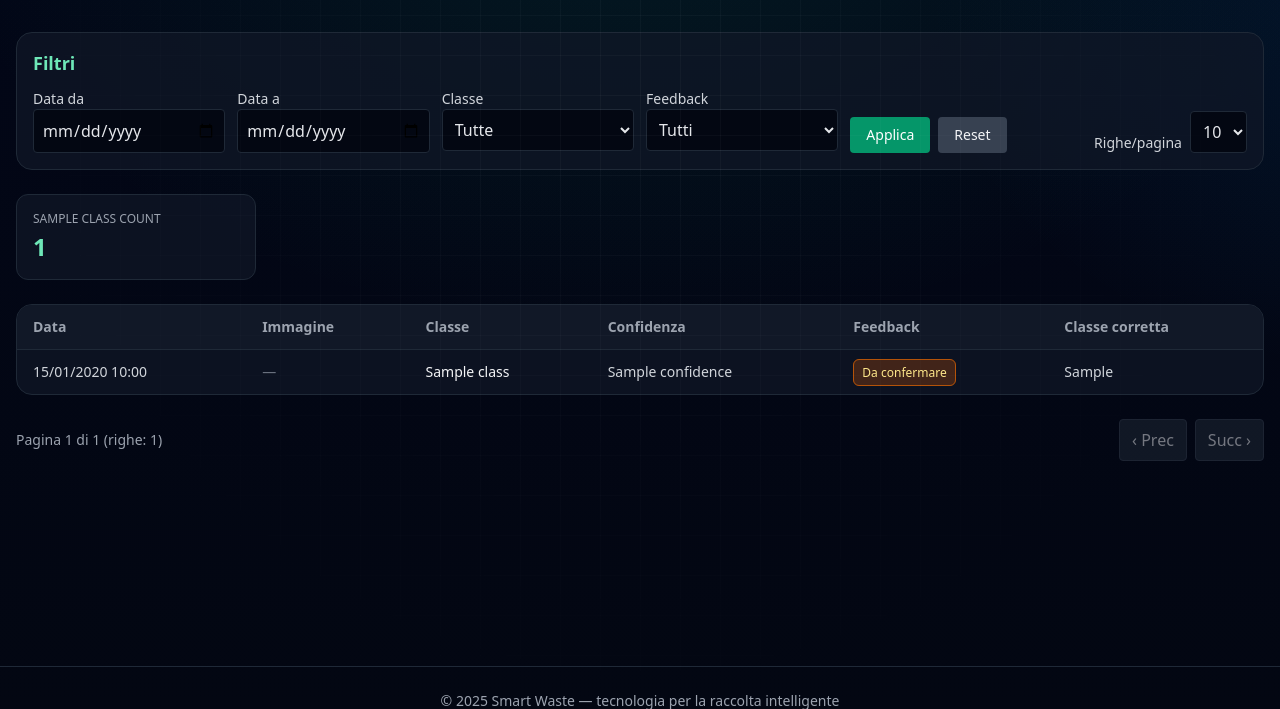
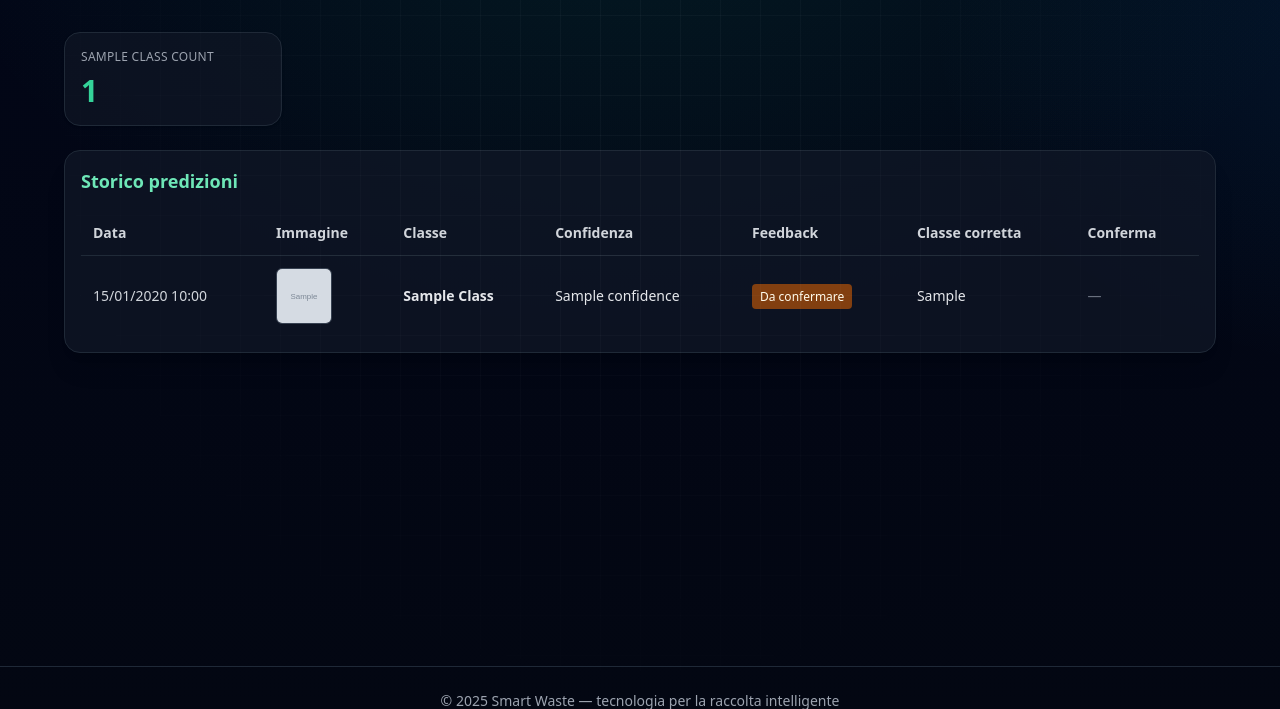
Before and after one commit to killerdds01/ProgPy, a Flask app: template templates/dashboard.html in a window 1280 px wide. Shown: the part 65-774 px from the top of the page. Run offline with Flask 3, Linux system fonts and the light colour scheme; the template is opened without the code that fills it: most values are stand-ins (such as "Sample title", 1, 10 or a date in 2020); grey boxes marked "Sample" are stand-in pictures; some libraries are stand-ins or nearby versions.

Commit message:
boh, penso che ho finito, adesso devo aggirnare ia

```diff
--- a/app.py
+++ b/app.py
@@ -1,4 +1,5 @@
 # --- Moduli standard ---
+import json
 import os
 import uuid
 import datetime
@@ -25,7 +26,7 @@ from wtforms.validators import DataRequired
 import torch
 import torch.nn as nn
 from torchvision import models, transforms
-from PIL import Image
+from PIL import Image, UnidentifiedImageError
 
 # --- MongoDB ---
 from pymongo import MongoClient
@@ -37,6 +38,9 @@ load_dotenv()
 
 app = Flask(__name__)
 app.config['SECRET_KEY'] = os.environ.get('SECRET_KEY', 'DEV_KEY_CHANGE_ME')
+
+# Limite dimensione upload (facoltativo): 10MB
+app.config['MAX_CONTENT_LENGTH'] = 10 * 1024 * 1024
 
 # Cookie & session policy
 app.config.update(
@@ -107,11 +111,24 @@ MODEL_PATH = 'best_model_finetuned_light.pth'
 model = models.resnet18(weights=None)
 model.fc = nn.Linear(model.fc.in_features, NUM_CLASSES)
 
-# torch.load con weights_only=True (PyTorch >= 2.4).
-# Se usi una versione più vecchia e ti dà errore, cambia in:
-# state = torch.load(MODEL_PATH, map_location=device)
-state = torch.load(MODEL_PATH, map_location=device, weights_only=True)
+# torch.load sicuro con fallback
+try:
+    state = torch.load(MODEL_PATH, map_location=device, weights_only=True)
+except TypeError:
+    # Per versioni PyTorch < 2.4
+    state = torch.load(MODEL_PATH, map_location=device)
 model.load_state_dict(state)
+
+# Temperature scaling (se presente)
+TEMPERATURE = 1.0
+try:
+    with open('calibration.json', 'r') as f:
+        CALIB = json.load(f)
+        TEMPERATURE = float(CALIB.get('temperature', 1.0))
+    print(f"Temperature scaling attivo: T={TEMPERATURE}")
+except Exception:
+    print("Nessuna calibrazione trovata. Uso T=1.0")
+
 model.to(device)
 model.eval()
 
@@ -140,7 +157,6 @@ def idle_logout():
 
 # Blocca la navigazione con predizione pendente
 # → CONSENTE solo: app, predict, feedback, upload file, auth, static.
-# Dashboard e landing vengono bloccate finché non confermi.
 @app.before_request
 def force_feedback_before_navigation():
     if not current_user.is_authenticated:
@@ -165,10 +181,9 @@ def inject_now():
 
 
 # ============== Routes ==============
-# Landing: sempre visibile (ma se c'è pending, il middleware sopra bloccherà)
 @app.route('/')
 def landing():
-    # Se loggato, mostra un eventuale avviso su predizioni pendenti "storiche"
+    # Avviso di eventuali vecchie pending se non c'è una pending in sessione
     pending_count = 0
     if current_user.is_authenticated and not session.get('pending_prediction_id'):
         pending_count = predictions_collection.count_documents({
@@ -177,13 +192,11 @@ def landing():
         })
     return render_template('landing.html', pending_count=pending_count)
 
-# Pagina di classificazione (ex index) — endpoint "app"
 @app.route('/app', endpoint='app')
 @login_required
 def classify():
     form = UploadForm()
     preload = None
-    # Se c'è una pending in questa sessione, precarico immagine/valori nel template
     pending_id = session.get('pending_prediction_id')
     if pending_id:
         doc = predictions_collection.find_one({
@@ -250,12 +263,10 @@ def dashboard():
     query = {'user_id': current_user.id}
     predictions = list(predictions_collection.find(query).sort('timestamp', -1))
     class_counts = {c: 0 for c in CLASS_NAMES}
-    pending_exists = False
+    pending_exists = any(p.get('feedback') is None for p in predictions)
     for p in predictions:
         if 'class' in p:
             class_counts[p['class']] += 1
-        if not p.get('feedback'):
-            pending_exists = True
     return render_template(
         'dashboard.html',
         predictions=predictions,
@@ -273,12 +284,23 @@ def predict():
     file = request.files['file']
     unique_filename = f"{uuid.uuid4()}_{file.filename}"
     filepath = os.path.join(UPLOAD_FOLDER, unique_filename)
-    file.save(filepath)
 
-    img = Image.open(filepath).convert('RGB')
+    try:
+        file.save(filepath)
+        # Validazione base immagine
+        Image.open(filepath).verify()
+        img = Image.open(filepath).convert('RGB')
+    except (UnidentifiedImageError, OSError):
+        if os.path.exists(filepath):
+            os.remove(filepath)
+        return jsonify({'error': 'File non valido o danneggiato.'}), 400
+
     input_tensor = transform(img).unsqueeze(0).to(device)
     with torch.no_grad():
         output = model(input_tensor)
+        # ---- Calibrazione confidenza ----
+        if TEMPERATURE and TEMPERATURE != 1.0:
+            output = output / TEMPERATURE
         probabilities = torch.nn.functional.softmax(output[0], dim=0)
         predicted_prob, predicted_idx = torch.max(probabilities, 0)
         predicted_class = CLASS_NAMES[predicted_idx.item()]
@@ -301,10 +323,12 @@ def predict():
         'prediction_id': str(inserted_id)
     })
 
+# ---- FEEDBACK: esente da CSRF ----
 @app.route('/feedback', methods=['POST'])
 @login_required
+@csrf.exempt
 def submit_feedback():
-    data = request.get_json()
+    data = request.get_json(silent=True) or {}
     prediction_id = data.get('prediction_id')
     feedback_type = data.get('feedback_type')
     correct_class = data.get('correct_class')
@@ -326,7 +350,6 @@ def submit_feedback():
     if result.matched_count == 0:
         return jsonify({'error': 'Predizione non trovata.'}), 404
 
-    # se questa era la pending, elimina il blocco
     if session.get('pending_prediction_id') == prediction_id:
         session.pop('pending_prediction_id', None)
 
@@ -335,7 +358,6 @@ def submit_feedback():
 @app.route('/uploads/<filename>')
 @login_required
 def uploaded_file(filename):
-    # Sicurezza: serviamo solo file appartenenti all'utente
     pred = predictions_collection.find_one({'image_filename': filename, 'user_id': current_user.id})
     if not pred:
         abort(403)
--- a/templates/dashboard.html
+++ b/templates/dashboard.html
@@ -2,236 +2,210 @@
 {% block title %}Dashboard · Smart Waste{% endblock %}
 
 {% block content %}
-<div class="space-y-6">
+<div class="max-w-6xl mx-auto space-y-6">
 
-  <!-- FILTRI -->
-  <div class="bg-gray-900/70 border border-gray-800 rounded-2xl p-4">
-    <h2 class="text-lg font-semibold text-emerald-300 mb-3">Filtri</h2>
-    <div class="grid sm:grid-cols-2 md:grid-cols-6 gap-3">
-      <div>
-        <label class="block text-sm text-gray-300">Data da</label>
-        <input type="date" id="filter-date-from" class="w-full bg-gray-950 border border-gray-800 rounded px-2 py-2 text-gray-200">
-      </div>
-      <div>
-        <label class="block text-sm text-gray-300">Data a</label>
-        <input type="date" id="filter-date-to" class="w-full bg-gray-950 border border-gray-800 rounded px-2 py-2 text-gray-200">
-      </div>
-      <div>
-        <label class="block text-sm text-gray-300">Classe</label>
-        <select id="filter-class" class="w-full bg-gray-950 border border-gray-800 rounded px-2 py-2 text-gray-200">
-          <option value="">Tutte</option>
-          {% for cname in class_names %}
-            <option value="{{ cname }}">{{ cname|capitalize }}</option>
-          {% endfor %}
-        </select>
-      </div>
-      <div>
-        <label class="block text-sm text-gray-300">Feedback</label>
-        <select id="filter-feedback" class="w-full bg-gray-950 border border-gray-800 rounded px-2 py-2 text-gray-200">
-          <option value="">Tutti</option>
-          <option value="correct">Corretto</option>
-          <option value="incorrect">Errato</option>
-          <option value="pending">Da confermare</option>
-        </select>
-      </div>
-      <div class="flex items-end gap-2">
-        <button id="btn-apply-filters" class="px-4 py-2 rounded bg-emerald-600 hover:bg-emerald-500 text-white text-sm">Applica</button>
-        <button id="btn-reset-filters" class="px-4 py-2 rounded bg-gray-700 hover:bg-gray-600 text-gray-100 text-sm">Reset</button>
-      </div>
-      <div class="flex items-end gap-2 justify-end">
-        <label class="text-sm text-gray-300">Righe/pagina</label>
-        <select id="rows-per-page" class="bg-gray-950 border border-gray-800 rounded px-2 py-2 text-gray-200">
-          <option>5</option><option selected>10</option><option>20</option><option>50</option>
-        </select>
-      </div>
-    </div>
-  </div>
-
-  <!-- KPI -->
-  <div class="grid grid-cols-2 md:grid-cols-5 gap-3">
-    {% for cname, count in class_counts.items() %}
-      <div class="bg-gray-900/70 border border-gray-800 rounded-xl p-4 card-hover">
-        <div class="text-xs uppercase text-gray-400">{{ cname }}</div>
-        <div class="text-2xl font-semibold text-emerald-300 mt-1">{{ count }}</div>
+  <!-- Stat cards -->
+  <div class="grid grid-cols-2 sm:grid-cols-3 lg:grid-cols-5 gap-4">
+    {% for name, count in class_counts.items() %}
+      <div class="bg-gray-900/60 border border-gray-800 rounded-2xl p-4 shadow">
+        <div class="text-xs uppercase tracking-wide text-gray-400">{{ name|upper }}</div>
+        <div class="mt-2 text-3xl font-semibold text-emerald-400">{{ count }}</div>
       </div>
     {% endfor %}
   </div>
 
-  <!-- TABELLA -->
-  <div class="bg-gray-900/70 border border-gray-800 rounded-2xl overflow-x-auto">
-    <table id="predictions-table" class="min-w-full text-sm">
-      <thead class="bg-gray-900">
-        <tr class="text-left text-gray-400">
-          <th class="px-4 py-3">Data</th>
-          <th class="px-4 py-3">Immagine</th>
-          <th class="px-4 py-3">Classe</th>
-          <th class="px-4 py-3">Confidenza</th>
-          <th class="px-4 py-3">Feedback</th>
-          <th class="px-4 py-3">Classe corretta</th>
-          {% if pending_exists %}<th class="px-4 py-3">Conferma</th>{% endif %}
+  <!-- Tabella -->
+  <div class="bg-gray-900/70 border border-gray-800 rounded-2xl p-4 shadow-xl overflow-x-auto">
+    <h2 class="text-lg font-semibold text-emerald-300 mb-4">Storico predizioni</h2>
+
+    <table class="min-w-full text-sm">
+      <thead class="text-gray-300">
+        <tr class="border-b border-gray-800">
+          <th class="py-3 px-3 text-left">Data</th>
+          <th class="py-3 px-3 text-left">Immagine</th>
+          <th class="py-3 px-3 text-left">Classe</th>
+          <th class="py-3 px-3 text-left">Confidenza</th>
+          <th class="py-3 px-3 text-left">Feedback</th>
+          <th class="py-3 px-3 text-left">Classe corretta</th>
+          <th class="py-3 px-3 text-left">Conferma</th>
         </tr>
       </thead>
-      <tbody>
-        {% for pred in predictions %}
-          {% set is_pending = (not pred.feedback) %}
-          <tr class="border-t border-gray-800 hover:bg-gray-900/40 {% if is_pending %}pending-feedback{% endif %}"
-              data-pred-id="{{ pred._id }}"
-              data-class="{{ pred.class }}"
-              data-feedback="{{ pred.feedback if pred.feedback else 'pending' }}"
-              data-date="{{ pred.timestamp.strftime('%Y-%m-%d') if pred.timestamp else '' }}">
-            <td class="px-4 py-3 text-gray-300">{{ pred.timestamp.strftime('%d/%m/%Y %H:%M') if pred.timestamp else '' }}</td>
-            <td class="px-4 py-3">
-              {% if pred.image_filename %}
-                <img src="{{ url_for('uploaded_file', filename=pred.image_filename) }}" class="h-16 w-16 object-cover rounded-md border border-gray-800" />
-              {% else %}<span class="text-gray-500">—</span>{% endif %}
+      <tbody id="predTableBody" class="divide-y divide-gray-800 text-gray-200">
+
+        {% for p in predictions %}
+        <tr data-id="{{ p._id }}">
+          <td class="py-3 px-3 whitespace-nowrap text-gray-300">
+            {{ p.timestamp.strftime('%d/%m/%Y %H:%M') if p.timestamp else '—' }}
           </td>
-            <td class="px-4 py-3 font-medium text-gray-100">{{ pred.class|capitalize }}</td>
-            <td class="px-4 py-3 text-gray-300">
-              {% if pred.confidence is number %}{{ (pred.confidence * 100)|round(2) }}%{% else %}{{ pred.confidence }}{% endif %}
+          <td class="py-3 px-3">
+            <img src="{{ url_for('uploaded_file', filename=p.image_filename) }}"
+                 class="h-14 w-14 rounded-md object-cover border border-gray-700" alt="">
           </td>
-            <td class="px-4 py-3">
-              {% if pred.feedback == 'correct' %}
-                <span class="px-2 py-1 rounded-md text-xs bg-emerald-800/60 text-emerald-200 border border-emerald-700">Corretto</span>
-              {% elif pred.feedback == 'incorrect' %}
-                <span class="px-2 py-1 rounded-md text-xs bg-rose-800/60 text-rose-200 border border-rose-700">Errato</span>
+          <td class="py-3 px-3 font-semibold capitalize">{{ p.class }}</td>
+          <td class="py-3 px-3">{{ p.confidence }}</td>
+
+          <!-- Badge feedback -->
+          <td class="py-3 px-3" data-cell="badge">
+            {% if p.feedback == 'correct' %}
+              <span class="px-2 py-1 rounded text-xs bg-emerald-700/70 text-emerald-50">Corretto</span>
+            {% elif p.feedback == 'incorrect' %}
+              <span class="px-2 py-1 rounded text-xs bg-rose-700/70 text-rose-50">Errato</span>
             {% else %}
-                <span class="px-2 py-1 rounded-md text-xs bg-amber-800/40 text-amber-200 border border-amber-700">Da confermare</span>
+              <span class="px-2 py-1 rounded text-xs bg-amber-700/70 text-amber-50">Da confermare</span>
             {% endif %}
           </td>
-            <td class="px-4 py-3 text-gray-300">
-              {{ pred.correct_class_feedback|capitalize if pred.correct_class_feedback else '—' }}
+
+          <!-- Classe corretta -->
+          <td class="py-3 px-3 capitalize" data-cell="correct-class">
+            {{ p.correct_class_feedback or '—' }}
           </td>
 
-            {% if pending_exists %}
-              <td class="px-4 py-3">
-                {% if not pred.feedback %}
-                  <div class="flex flex-wrap items-center gap-2">
-                    <button class="btn-confirm-correct px-3 py-1 rounded bg-emerald-600 hover:bg-emerald-500 text-white text-xs btn-pulse">Conferma corretto</button>
-                    <select class="sel-correct-class bg-gray-900 border border-gray-700 rounded px-2 py-1 text-xs text-gray-200">
+          <!-- Azioni -->
+          <td class="py-3 px-3" data-cell="actions">
+            {% if not p.feedback %}
+            <div class="flex items-center gap-2 flex-wrap">
+              <button class="btn-correct px-3 py-1.5 rounded-lg bg-emerald-600 hover:bg-emerald-500 text-white">
+                Conferma corretto
+              </button>
+
+              <!-- Blocco correzione: Nascosto finché non si preme “Segna errato” -->
+              <div class="corr-block hidden items-center gap-2">
+                <select class="corr-select bg-gray-900 border border-gray-700 rounded-lg px-2 py-1.5 text-sm">
                   <option value="">Classe corretta…</option>
                   {% for c in class_names %}
                     <option value="{{ c }}">{{ c|capitalize }}</option>
                   {% endfor %}
                 </select>
-                    <button class="btn-confirm-incorrect px-3 py-1 rounded bg-rose-600 hover:bg-rose-500 text-white text-xs">Segna errato</button>
+                <button class="btn-send-incorrect px-3 py-1.5 rounded-lg bg-rose-600 hover:bg-rose-500 text-white">
+                  Invia
+                </button>
+                <button class="btn-cancel px-3 py-1.5 rounded-lg bg-gray-700 hover:bg-gray-600 text-gray-100">
+                  Annulla
+                </button>
+              </div>
+
+              <button class="btn-incorrect px-3 py-1.5 rounded-lg bg-rose-600/90 hover:bg-rose-500 text-white">
+                Segna errato
+              </button>
             </div>
             {% else %}
               <span class="text-gray-500">—</span>
             {% endif %}
           </td>
+        </tr>
+        {% endfor %}
+
+        {% if predictions|length == 0 %}
+        <tr>
+          <td colspan="7" class="py-8 text-center text-gray-400">
+            Nessuna predizione trovata.
+          </td>
+        </tr>
         {% endif %}
-          </tr>
-        {% else %}
-          <tr><td colspan="7" class="px-4 py-8 text-center text-gray-400">Nessuna predizione trovata.</td></tr>
-        {% endfor %}
       </tbody>
     </table>
   </div>
 
-  <!-- PAGINAZIONE -->
-  <div class="flex flex-wrap items-center justify-between gap-3">
-    <div id="page-info" class="text-sm text-gray-400">Pagina 1 di 1</div>
-    <div class="flex items-center gap-2">
-      <button id="btn-prev" class="px-3 py-2 rounded bg-gray-800 border border-gray-700 text-gray-200 disabled:opacity-50">‹ Prec</button>
-      <button id="btn-next" class="px-3 py-2 rounded bg-gray-800 border border-gray-700 text-gray-200 disabled:opacity-50">Succ ›</button>
-    </div>
-  </div>
+  <!-- messaggio locale -->
+  <div id="dashMsg" class="hidden rounded-lg px-4 py-3 text-sm border"></div>
 </div>
 
 <script>
-  // --- Filtri + paginazione client-side ---
-  const tbody = document.querySelector('#predictions-table tbody');
-  const rowsAll = Array.from(tbody.querySelectorAll('tr[data-pred-id]'));
-  const pageInfo = document.getElementById('page-info');
-  const rowsPerSelect = document.getElementById('rows-per-page');
-  const btnPrev = document.getElementById('btn-prev');
-  const btnNext = document.getElementById('btn-next');
+(() => {
+  const table = document.getElementById('predTableBody');
+  const dashMsg = document.getElementById('dashMsg');
 
-  let filtered = rowsAll.slice();
-  let page = 1;
-
-  function applyFilters() {
-    const from = document.getElementById('filter-date-from').value;
-    const to = document.getElementById('filter-date-to').value;
-    const cls = document.getElementById('filter-class').value;
-    const fb = document.getElementById('filter-feedback').value;
-
-    filtered = rowsAll.filter(row => {
-      const rDate = row.dataset.date || '';
-      const rClass = row.dataset.class || '';
-      const rFb = row.dataset.feedback || '';
-      if (from && rDate < from) return false;
-      if (to && rDate > to) return false;
-      if (cls && rClass !== cls) return false;
-      if (fb && rFb !== fb) return false;
-      return true;
-    });
-    page = 1;
-    renderPage();
+  function showMsg(text, type='info'){
+    dashMsg.textContent = text;
+    dashMsg.className = 'rounded-lg px-4 py-3 text-sm border ' +
+      (type==='success' ? 'bg-emerald-900/70 border-emerald-800 text-emerald-100' :
+       type==='error'   ? 'bg-rose-900/70 border-rose-800 text-rose-100' :
+                          'bg-sky-900/70 border-sky-800 text-sky-100');
+    dashMsg.classList.remove('hidden');
+    setTimeout(() => dashMsg.classList.add('hidden'), 2500);
   }
 
-  function renderPage() {
-    const perPage = parseInt(rowsPerSelect.value, 10) || 10;
-    const total = filtered.length;
-    const pages = Math.max(1, Math.ceil(total / perPage));
-    if (page > pages) page = pages;
+  // Delegation: gestiamo tutti i click sulla tabella
+  table.addEventListener('click', async (e) => {
+    const btn = e.target.closest('button');
+    if (!btn) return;
 
-    // nascondi tutto, poi mostra solo lo slice
-    rowsAll.forEach(r => r.style.display = 'none');
-    const start = (page - 1) * perPage;
-    const end = start + perPage;
-    filtered.slice(start, end).forEach(r => r.style.display = '');
+    const row = btn.closest('tr');
+    const id  = row.getAttribute('data-id');
+    const badgeCell = row.querySelector('[data-cell="badge"]');
+    const correctCell = row.querySelector('[data-cell="correct-class"]');
+    const actionsCell = row.querySelector('[data-cell="actions"]');
+    const corrBlock = row.querySelector('.corr-block');
+    const select = row.querySelector('.corr-select');
 
-    pageInfo.textContent = `Pagina ${page} di ${pages} (righe: ${total})`;
-    btnPrev.disabled = (page <= 1);
-    btnNext.disabled = (page >= pages);
+    // 1) Segna errato → mostra la select (senza inviare ancora)
+    if (btn.classList.contains('btn-incorrect')) {
+      corrBlock.classList.remove('hidden');
+      select.focus();
+      return;
     }
 
-  document.getElementById('btn-apply-filters').addEventListener('click', applyFilters);
-  document.getElementById('btn-reset-filters').addEventListener('click', () => {
-    ['filter-date-from','filter-date-to','filter-class','filter-feedback'].forEach(id => document.getElementById(id).value = '');
-    applyFilters();
-  });
-  rowsPerSelect.addEventListener('change', renderPage);
-  btnPrev.addEventListener('click', () => { page = Math.max(1, page - 1); renderPage(); });
-  btnNext.addEventListener('click', () => { page = page + 1; renderPage(); });
+    // 2) Annulla → nascondi il blocco select
+    if (btn.classList.contains('btn-cancel')) {
+      corrBlock.classList.add('hidden');
+      select.value = '';
+      return;
+    }
 
-  // Inizializza
-  applyFilters();
-
-  // --- Feedback da tabella (uguale a prima) ---
-  function getCookie(name) { const v = `; ${document.cookie}`; const p = v.split(`; ${name}=`); if (p.length === 2) return decodeURIComponent(p.pop().split(';').shift()); }
-  const CSRF_TOKEN = getCookie('csrf_token');
-
-  async function sendFeedback(predictionId, type, correctClass=null) {
+    // 3) Conferma corretto → invia feedback correct
+    if (btn.classList.contains('btn-correct')) {
+      try {
         const res = await fetch('/feedback', {
           method: 'POST',
-      headers: { 'Content-Type':'application/json', 'X-CSRFToken': CSRF_TOKEN || '' },
-      body: JSON.stringify({ prediction_id: predictionId, feedback_type: type, correct_class: correctClass })
+          headers: { 'Content-Type': 'application/json' },
+          credentials: 'same-origin',
+          body: JSON.stringify({ prediction_id: id, feedback_type: 'correct' })
         });
         const data = await res.json();
-    if (!res.ok) throw new Error(data.error || 'Errore salvataggio feedback');
-    return data;
+        if (!res.ok) throw new Error(data.error || 'Errore HTTP');
+
+        // UI update
+        badgeCell.innerHTML = '<span class="px-2 py-1 rounded text-xs bg-emerald-700/70 text-emerald-50">Corretto</span>';
+        actionsCell.innerHTML = '<span class="text-gray-500">—</span>';
+        showMsg('Feedback salvato.', 'success');
+      } catch (err) {
+        console.error(err);
+        showMsg('Errore: ' + err.message, 'error');
+      }
+      return;
     }
 
-  document.querySelectorAll('tbody tr[data-pred-id]').forEach(row => {
-    const predId = row.getAttribute('data-pred-id');
-    const btnOk = row.querySelector('.btn-confirm-correct');
-    const btnNo = row.querySelector('.btn-confirm-incorrect');
-    const sel = row.querySelector('.sel-correct-class');
-    if (btnOk) {
-      btnOk.addEventListener('click', async () => {
-        try { btnOk.disabled = true; await sendFeedback(predId, 'correct'); location.reload(); }
-        catch(e){ btnOk.disabled = false; alert(e.message); }
+    // 4) Invia errato → richiede selezione
+    if (btn.classList.contains('btn-send-incorrect')) {
+      const value = select.value;
+      if (!value) { showMsg('Seleziona la classe corretta.', 'error'); return; }
+
+      try {
+        const res = await fetch('/feedback', {
+          method: 'POST',
+          headers: { 'Content-Type': 'application/json' },
+          credentials: 'same-origin',
+          body: JSON.stringify({
+            prediction_id: id,
+            feedback_type: 'incorrect',
+            correct_class: value
+          })
         });
+        const data = await res.json();
+        if (!res.ok) throw new Error(data.error || 'Errore HTTP');
+
+        // UI update
+        badgeCell.innerHTML = '<span class="px-2 py-1 rounded text-xs bg-rose-700/70 text-rose-50">Errato</span>';
+        correctCell.textContent = value;
+        actionsCell.innerHTML = '<span class="text-gray-500">—</span>';
+        showMsg('Correzione inviata. Grazie!', 'success');
+      } catch (err) {
+        console.error(err);
+        showMsg('Errore: ' + err.message, 'error');
       }
-    if (btnNo) {
-      btnNo.addEventListener('click', async () => {
-        if (!sel || !sel.value) { alert('Seleziona la classe corretta.'); return; }
-        try { btnNo.disabled = true; await sendFeedback(predId, 'incorrect', sel.value); location.reload(); }
-        catch(e){ btnNo.disabled = false; alert(e.message); }
-      });
+      return;
     }
   });
+})();
 </script>
 {% endblock %}
```
Also changed, not shown: templates/index.html (+63 -53 lines). Lines whose indentation alone changed are shown as unchanged.
